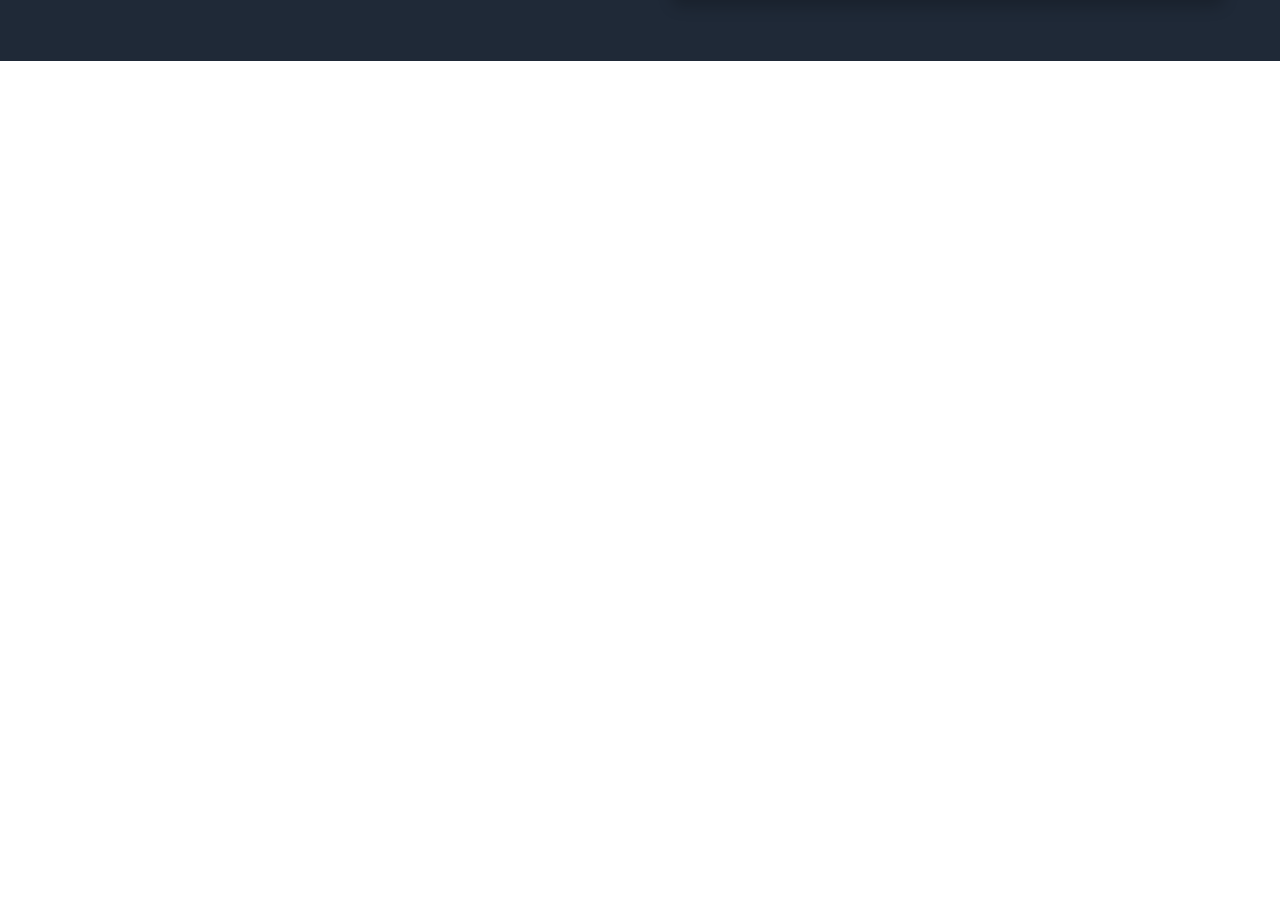
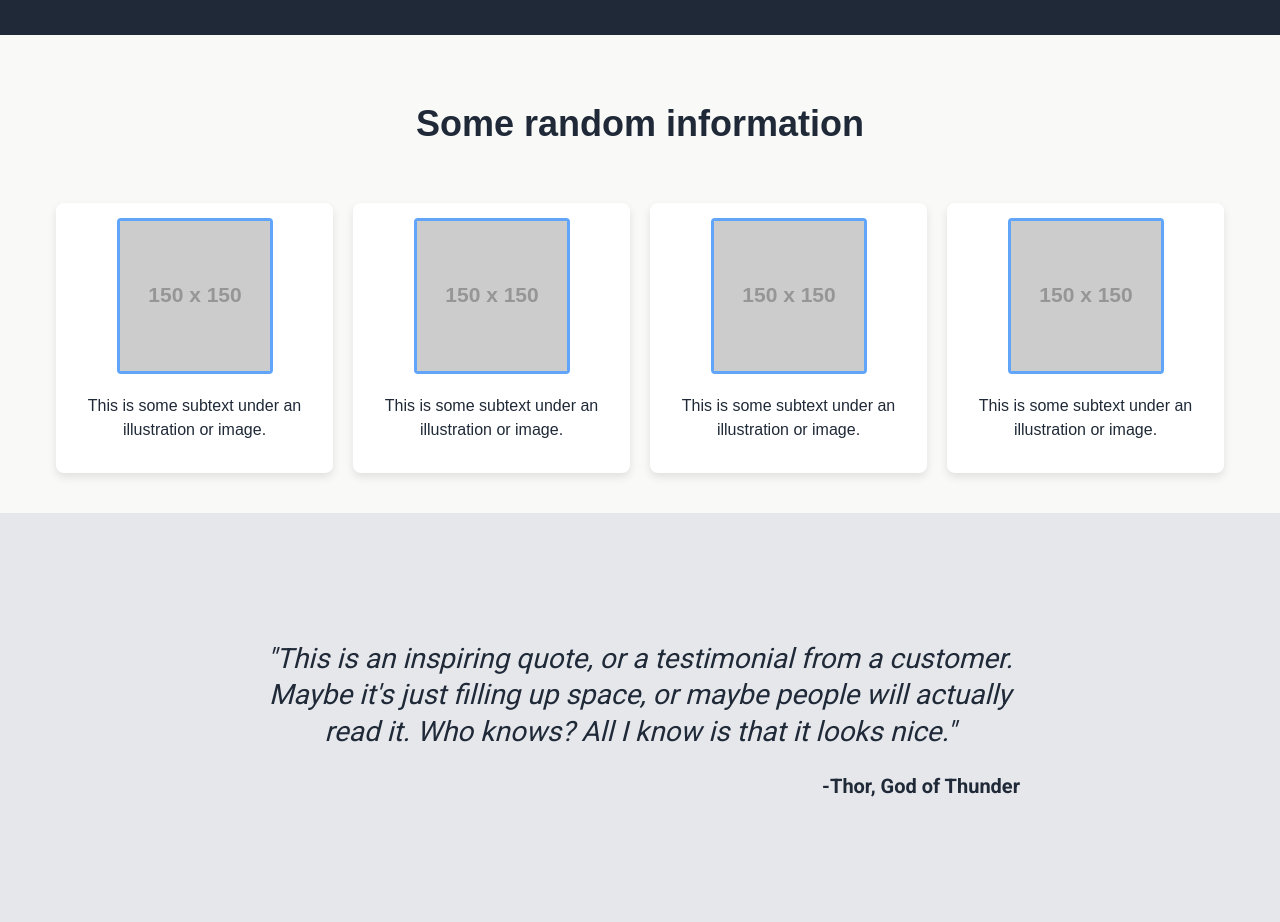
Before and after one commit to NealMacIntyre0/Project-Landing-Page, a plain HTML site: page index.html in a window 1280 px wide. Shown: the part 531-1453 px from the top of the page. Before the commit the page ends 800 px from the top, so only its background shows below. Drawn offline with Linux system fonts and the light colour scheme; placeholder pictures from the web are drawn by us.

Commit message:
Worked on quotes section html and css matched style as closely as possible.

```diff
--- a/index.html
+++ b/index.html
@@ -1,4 +1,4 @@
-!DOCTYPE html>
+<!DOCTYPE html>
 <html lang="en">
 <head>
     <meta charset="UTF-8">
@@ -39,5 +39,39 @@
         </div>
     </section>
 
-    </body>
+    <section class="info-section">
+        <h2 class="section-title">Some random information</h2>
+        <div class="info-items-container">
+            <div class="info-item">
+                <img src="https://placehold.co/150x150/60A5FA/FFFFFF?text=Item+1" alt="Placeholder image 1">
+                <p class="item-text">This is some subtext under an illustration or image.</p>
+            </div>
+
+            <div class="info-item">
+                <img src="https://placehold.co/150x150/60A5FA/FFFFFF?text=Item+2" alt="Placeholder image 2">
+                <p class="item-text">This is some subtext under an illustration or image.</p>
+            </div>
+
+            <div class="info-item">
+                <img src="https://placehold.co/150x150/60A5FA/FFFFFF?text=Item+3" alt="Placeholder image 3">
+                <p class="item-text">This is some subtext under an illustration or image.</p>
+            </div>
+
+            <div class="info-item">
+                <img src="https://placehold.co/150x150/60A5FA/FFFFFF?text=Item+4" alt="Placeholder image 4">
+                <p class="item-text">This is some subtext under an illustration or image.</p>
+            </div>
+        </div>
+    </section>
+
+    <section class="quote-section">
+        <div class="quote-content-wrapper">
+            <p class="quote-text">
+                "This is an inspiring quote, or a testimonial from a customer. Maybe it's just filling up space, or maybe people will actually read it. Who knows? All I know is that it looks nice."
+            </p>
+            <p class="quote-author">-Thor, God of Thunder</p>
+        </div>
+    </section>
+
+</body>
 </html>
--- a/style.css
+++ b/style.css
@@ -119,6 +119,96 @@ body {
     box-shadow: 0 10px 15px rgba(0, 0, 0, 0.2); /* shadow-xl equivalent */
 }
 
+/* --- Info Section Styling --- */
+.info-section {
+    padding: 20px;
+    font-family: sans-serif;
+    background-color: #F9FAF8;
+    color: #1F2937;
+}
+
+.info-section .section-title {
+    text-align: center;
+    color: #1F2937;
+    margin-top: 40px;
+    margin-bottom: 30px;
+    font-size: 36px;
+    font-weight: bold;
+}
+
+.info-items-container {
+    display: flex;
+    flex-wrap: wrap;
+    justify-content: center;
+    gap: 20px;
+    max-width: 1200px;
+    margin: 0 auto;
+    padding: 20px 16px; /* Adjusted padding */
+}
+
+.info-item {
+    display: flex;
+    flex-direction: column;
+    align-items: center;
+    text-align: center;
+    background-color: #FFFFFF;
+    border-radius: 8px;
+    padding: 15px;
+    box-shadow: 0 4px 8px rgba(0, 0, 0, 0.1);
+    flex-basis: 220px; /* Adjusted from fixed width */
+    flex-grow: 1;
+    max-width: calc(25% - 15px);
+}
+
+.info-item img {
+    max-width: 100%;
+    height: auto;
+    border-radius: 4px;
+    margin-bottom: 10px;
+    border: 3px solid #60A5FA; /* Added blue border */
+    /* Uncomment if you want circular images */
+    /* border-radius: 50%; */
+    /* object-fit: cover; */
+}
+
+.item-text {
+    color: #1F2937; /* Darker color */
+    font-size: 1em; /* Slightly larger font */
+    line-height: 1.5; /* Relaxed line height */
+    margin-top: 10px;
+}
+
+/* --- Testimonial/Quote Section Styling --- */
+.quote-section {
+    background-color: #E5E7EB; /* Light grey background */
+    padding: 100px 16px; /* Plenty of vertical padding */
+    display: flex;
+    justify-content: center;
+    align-items: center;
+}
+
+.quote-content-wrapper {
+    max-width: 800px; /* Constrain width for readability */
+    margin: 0 auto;
+    text-align: center; /* Center the text within the wrapper */
+    color: #1F2937; /* Dark text for contrast */
+}
+
+.quote-text {
+    font-size: 36px; /* Large font size for impact */
+    font-style: italic; /* Italicized text */
+    font-weight: 300; /* Lighter weight for modern look */
+    line-height: 1.3;
+    margin-bottom: 20px; /* Space between quote and author */
+}
+
+.quote-author {
+    font-size: 24px; /* Slightly smaller than quote text */
+    font-weight: bold; /* Bold for attribution */
+    text-align: right; /* Align author to the right */
+    margin-right: 20px; /* Indent from the right edge */
+}
+
 /* --- Responsive Design (md: breakpoint equivalent) --- */
 @media (min-width: 768px) { /* md: breakpoint starts at 768px */
     .hero-content-wrapper {
@@ -136,4 +226,51 @@ body {
         width: 50%; /* md:w-1/2 equivalent */
         padding-left: 32px; /* Add some spacing between text and image */
     }
+
+    /* Responsive adjustments for info items */
+    .info-item {
+        max-width: calc(50% - 10px); /* 2 items per row on medium screens */
+        flex-basis: 200px; /* Slightly smaller for tablets */
+    }
+
+    /* Responsive adjustments for quote section */
+    .quote-text {
+        font-size: 28px; /* Adjust font size for smaller screens */
+    }
+
+    .quote-author {
+        font-size: 20px;
+    }
 }
+
+@media (max-width: 600px) { /* Added new breakpoint for info items */
+    .info-item {
+        max-width: calc(50% - 10px); /* Still 2 items per row */
+    }
+}
+
+@media (max-width: 480px) { /* Smallest screens (phones) */
+    .info-item {
+        width: 90%; /* Take up more width on very small screens */
+        max-width: none; /* Remove max-width constraint for single column */
+        flex-basis: auto; /* Let content dictate height/width more */
+    }
+
+    .main-heading {
+        font-size: 36px; /* Adjust heading size for smaller screens */
+    }
+
+    .sub-text {
+        font-size: 16px; /* Adjust subtext size for smaller screens */
+    }
+
+    /* Further adjust for mobile quote section */
+    .quote-text {
+        font-size: 22px;
+    }
+
+    .quote-author {
+        font-size: 18px;
+        margin-right: 10px;
+    }
+}
```
